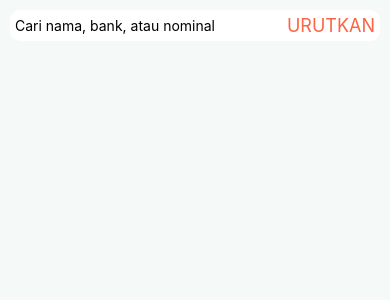
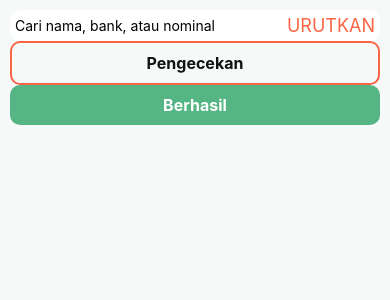
Before and after one commit to nashirjamali/simple-list-detail-rn, a React Native app: screen / in a window 390 px wide. Shown: the top 300 px of the page. Built offline with nearby package versions, Linux system fonts and the light colour scheme.

Commit message:
feat: add label component

```diff
--- a/src/@types/components/index.ts
+++ b/src/@types/components/index.ts
@@ -2,3 +2,4 @@ export * from './GeneralText.types';
 export * from './Button.types';
 export * from './Layout.types';
 export * from './TextInput.types';
+export * from './Label.types';
--- a/src/components/GeneralText/GeneralText.components.tsx
+++ b/src/components/GeneralText/GeneralText.components.tsx
@@ -1,5 +1,5 @@
 import React, {FC} from 'react';
-import {Text, type TextStyle} from 'react-native';
+import {StyleSheet, Text, type TextStyle} from 'react-native';
 
 import type {GeneralTextProps, GeneralTextVariantsTypes} from '../../@types';
 
@@ -21,16 +21,22 @@ const _getTextStyle = (variant: GeneralTextVariantsTypes): TextStyle => {
  * @param {GeneralTextProps} props - The properties for the GeneralText component.
  * @param {GeneralTextVariantsTypes} props.variant - The variant type for styling.
  * @param {React.ReactNode} props.children - The content to be displayed within the text.
+ * @param {StyleProp<TextStyle>} [props.style] - Additional styles to apply to the text.
  * @returns {JSX.Element} The rendered text component.
  */
 const GeneralText: FC<GeneralTextProps> = ({
   variant,
   children,
+  style,
   ...props
-}: GeneralTextProps): JSX.Element => (
-  <Text style={_getTextStyle(variant)} {...props}>
-    {children}
-  </Text>
-);
+}: GeneralTextProps): JSX.Element => {
+  const combinedStyle = StyleSheet.flatten([_getTextStyle(variant), style]);
+
+  return (
+    <Text style={combinedStyle} {...props}>
+      {children}
+    </Text>
+  );
+};
 
 export default GeneralText;
--- /dev/null
+++ b/src/components/Label/Label.components.tsx
@@ -0,0 +1,75 @@
+import React, {FC, ReactElement} from 'react';
+import {View} from 'react-native';
+
+import type {LabelProps} from '../../@types';
+import GeneralText from '../GeneralText/GeneralText.components';
+import {COLORS, GENERAL_TEXT_VARIANTS, LABEL_VARIANTS} from '../../constants';
+
+import styles from './Label.styles';
+
+/**
+ * Renders a label with a specific style when the check state is active.
+ *
+ * @param {string} text - The text to be displayed in the label.
+ * @returns {ReactElement} The rendered label component for the check state.
+ */
+const _renderOnCheck = (text: string): ReactElement => (
+  <View style={styles.containerOnCheck}>
+    <GeneralText
+      variant={GENERAL_TEXT_VARIANTS.NORMAL}
+      style={{textAlign: 'center', fontWeight: 'bold'}}>
+      {text}
+    </GeneralText>
+  </View>
+);
+
+/**
+ * Renders a label with a success style.
+ *
+ * @param {string} text - The text to be displayed in the label.
+ * @returns {ReactElement} The rendered label component for the success state.
+ */
+const _renderSuccess = (text: string): ReactElement => (
+  <View style={styles.containerSuccess}>
+    <GeneralText
+      variant={GENERAL_TEXT_VARIANTS.NORMAL}
+      style={{textAlign: 'center', fontWeight: 'bold', color: COLORS.WHITE}}>
+      {text}
+    </GeneralText>
+  </View>
+);
+
+/**
+ * Maps the variant to the corresponding label rendering function.
+ *
+ * @param {LabelProps} props - The properties for the label component.
+ * @param {string} props.text - The text to be displayed in the label.
+ * @param {LABEL_VARIANTS} props.variant - The variant type for styling the label.
+ * @returns {ReactElement} The rendered label component based on the variant.
+ */
+const _mappingVariant = ({text, variant}: LabelProps): ReactElement => {
+  switch (variant) {
+    case LABEL_VARIANTS.ON_CHECK:
+      return _renderOnCheck(text);
+
+    case LABEL_VARIANTS.SUCCESS:
+      return _renderSuccess(text);
+
+    default:
+      return <></>;
+  }
+};
+
+/**
+ * A label component that displays text with different styles based on the variant.
+ *
+ * @param {LabelProps} props - The properties for the Label component.
+ * @param {string} props.text - The text to be displayed in the label.
+ * @param {LABEL_VARIANTS} props.variant - The variant type for styling the label.
+ * @returns {JSX.Element} The rendered label component.
+ */
+const Label: FC<LabelProps> = (props: LabelProps): JSX.Element => (
+  <View>{_mappingVariant(props)}</View>
+);
+
+export default Label;
--- /dev/null
+++ b/src/components/Label/Label.styles.ts
@@ -0,0 +1,23 @@
+import {StyleSheet} from 'react-native';
+
+import type {LabelStyles} from '../../@types';
+
+import {COLORS} from '../../constants';
+
+const styles: LabelStyles = StyleSheet.create({
+  containerOnCheck: {
+    borderRadius: 10,
+    padding: 10,
+    borderWidth: 2,
+    borderColor: COLORS.BRAND,
+    justifyContent: 'center',
+  },
+  containerSuccess: {
+    borderRadius: 10,
+    padding: 10,
+    justifyContent: 'center',
+    backgroundColor: COLORS.SUCCESS,
+  },
+});
+
+export default styles;
--- a/src/components/index.ts
+++ b/src/components/index.ts
@@ -2,5 +2,6 @@ import GeneralText from './GeneralText/GeneralText.components';
 import Button from './Button/Button.components';
 import Layout from './Layout/Layout.component';
 import TextInput from './TextInput/TextInput.component';
+import Label from './Label/Label.components';
 
-export {GeneralText, Button, Layout, TextInput};
+export {GeneralText, Button, Layout, TextInput, Label};
--- /dev/null
+++ b/src/constants/components/Label.constants.ts
@@ -0,0 +1,4 @@
+export const LABEL_VARIANTS = {
+  ON_CHECK: 'onCheck',
+  SUCCESS: 'success',
+} as const;
--- a/src/constants/components/index.ts
+++ b/src/constants/components/index.ts
@@ -1,2 +1,3 @@
 export * from './GeneralText.constants';
 export * from './Button.constants';
+export * from './Label.constants';
--- a/src/screens/TransactionList/TransactionList.screens.tsx
+++ b/src/screens/TransactionList/TransactionList.screens.tsx
@@ -1,12 +1,14 @@
 import React from 'react';
 import {SafeAreaView, View} from 'react-native';
 
-import {Button, GeneralText, Layout, TextInput} from '../../components';
+import {Button, GeneralText, Label, Layout, TextInput} from '../../components';
 
 const TransactionList = () => {
   return (
     <Layout>
-      <TextInput placeholder='Cari nama, bank, atau nominal' />
+      <TextInput placeholder="Cari nama, bank, atau nominal" />
+      <Label variant="onCheck" text="Pengecekan" />
+      <Label variant="success" text="Berhasil" />
     </Layout>
   );
 };
```
Also changed, not shown: src/@types/components/Label.types.ts (added, +16 -0 lines).
